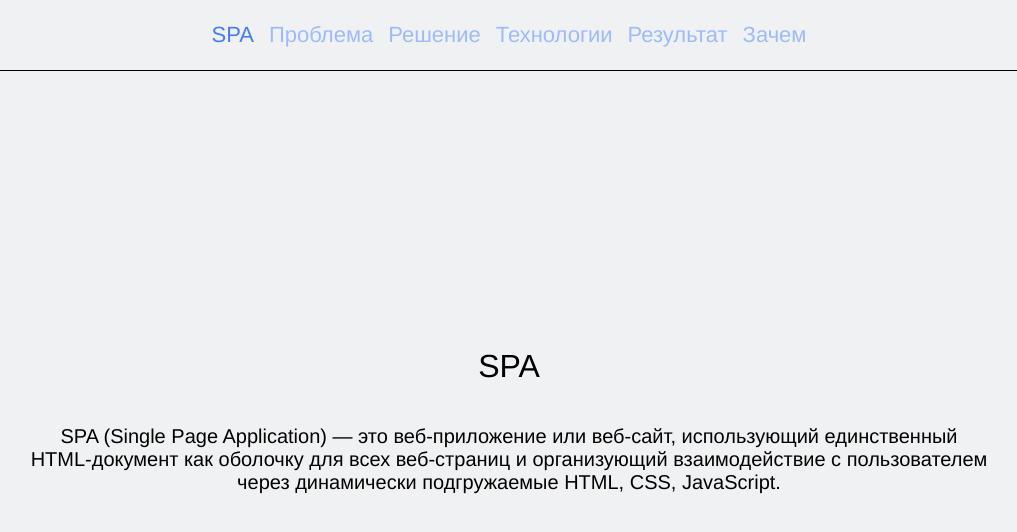
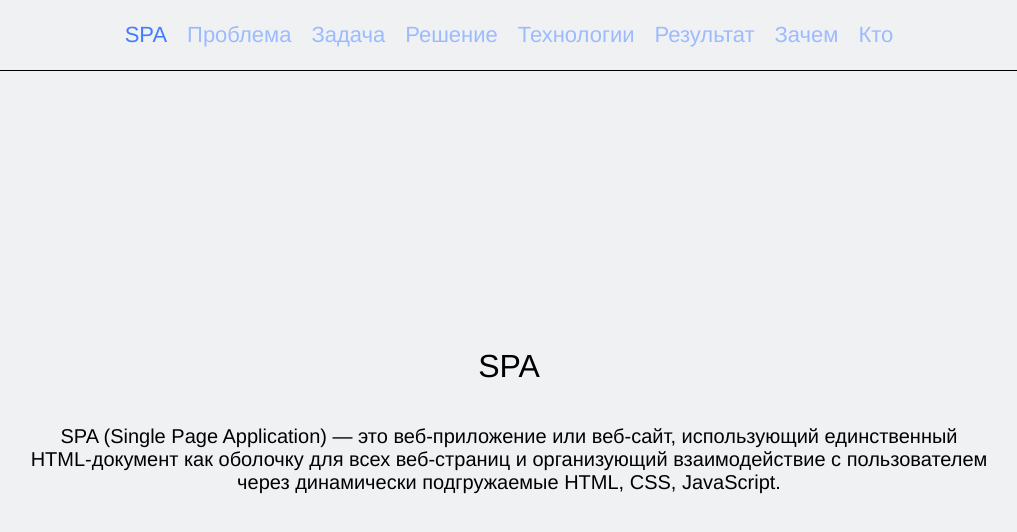
Before and after one commit to rjadyshkom/spa-seo, a React app: page / in a window 1280 px wide. Shown: the whole page, without its empty margins (131-1148 px from the left). Built offline with nearby package versions, Linux system fonts and the light colour scheme.

Commit message:
feat: Task && Who pages

```diff
--- a/src/blocks/navbar/__link/navbar__link.css
+++ b/src/blocks/navbar/__link/navbar__link.css
@@ -3,7 +3,7 @@
     text-decoration: none;
     font-size: 22px;
     line-height: 30px;
-    margin-right: 15px;
+    margin-right: 20px;
 }
 
 .navbar__link:last-of-type {
--- a/src/components/App.js
+++ b/src/components/App.js
@@ -6,7 +6,7 @@ import {texts} from "../data/texts";
 import links from "../data/links";
 
 function App() {
-    const {spa, problem, solution, technologies, result, why} = texts;
+    const {spa, problem, task, solution, technologies, result, why, who} = texts;
     return (
         <>
             <Header/>
@@ -20,6 +20,11 @@ function App() {
                     <TextContent
                         title={problem.title}
                         subtitle={problem.subtitle}/>
+                </Route>
+                <Route path={links.task}>
+                    <TextContent
+                        title={task.title}
+                        subtitle={task.subtitle}/>
                 </Route>
                 <Route path={links.solution}>
                     <TextContent
@@ -41,6 +46,11 @@ function App() {
                         title={why.title}
                         subtitle={why.subtitle}/>
                 </Route>
+                <Route path={links.who}>
+                    <TextContent
+                        title={who.title}
+                        subtitle={who.subtitle}/>
+                </Route>
             </Switch>
 
         </>
--- a/src/components/NavBar.js
+++ b/src/components/NavBar.js
@@ -9,6 +9,8 @@ function NavBar() {
             <NavLink exact to={links.home} activeClassName="navbar__link_active" className="navbar__link">SPA</NavLink>
             <NavLink to={links.problem} activeClassName="navbar__link_active"
                      className="navbar__link">Проблема</NavLink>
+            <NavLink to={links.task} activeClassName="navbar__link_active"
+                     className="navbar__link">Задача</NavLink>
             <NavLink to={links.solution} activeClassName="navbar__link_active"
                      className="navbar__link">Решение</NavLink>
             <NavLink to={links.technologies} activeClassName="navbar__link_active"
@@ -16,6 +18,7 @@ function NavBar() {
             <NavLink to={links.result} activeClassName="navbar__link_active"
                      className="navbar__link">Результат</NavLink>
             <NavLink to={links.why} activeClassName="navbar__link_active" className="navbar__link">Зачем</NavLink>
+            <NavLink to={links.who} activeClassName="navbar__link_active" className="navbar__link">Кто</NavLink>
         </nav>
     )
 }
--- a/src/data/links.js
+++ b/src/data/links.js
@@ -1,10 +1,12 @@
 const links = {
     home: '/',
     problem: '/problem',
+    task: '/task',
     solution: '/solution',
     technologies: '/technologies',
     result: '/result',
-    why: '/why'
+    why: '/why',
+    who: '/who'
 }
 
 export default links;
--- a/src/data/texts.js
+++ b/src/data/texts.js
@@ -6,6 +6,10 @@ export const texts = {
     problem: {
         title: 'Проблема',
         subtitle: 'Поисковые роботы не умеют исполнять JavaScript-код, поэтому при посещении SPA-ресурса «из коробки», они получают пустой index.html и содержимое сайта не индексируется.'
+    },
+    task: {
+        title: 'Задача',
+        subtitle: 'Текст'
     },
     solution: {
         title: 'Решение',
@@ -22,5 +26,9 @@ export const texts = {
     why: {
         title: 'Зачем',
         subtitle: 'Текст'
+    },
+    who: {
+        title: 'Кто',
+        subtitle: 'Текст'
     }
 }
```
